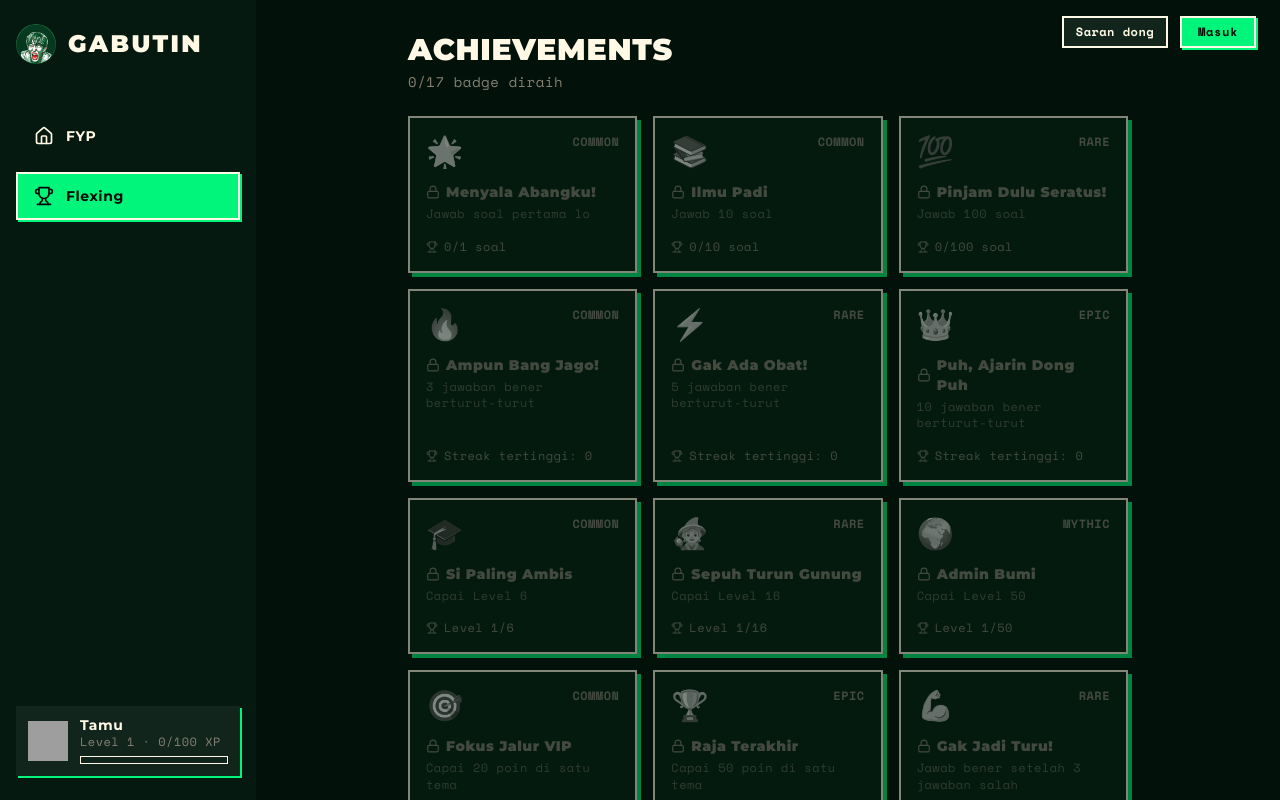
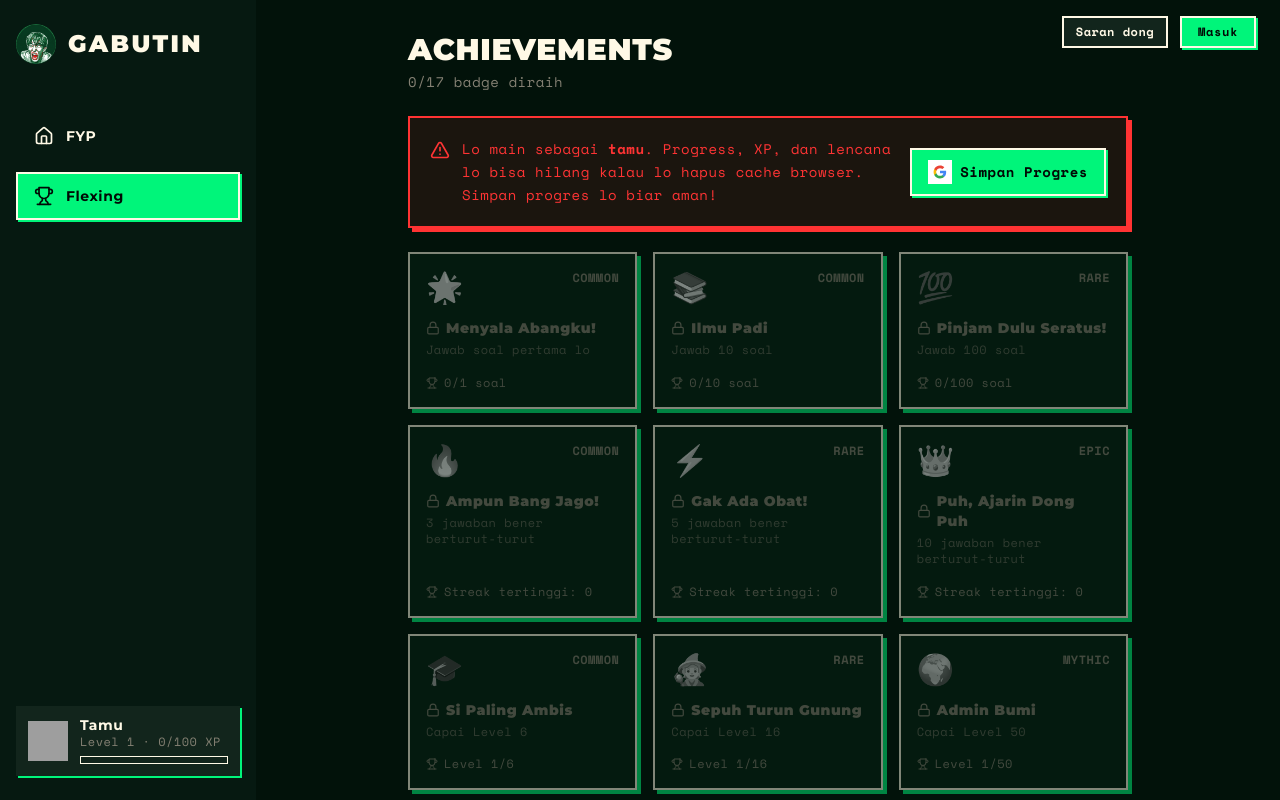
Before and after one commit to rekyb/gabutin-aja, a Next.js app: page /achievements in a window 1280 px wide. Shown: the top 800 px of the page. Built offline with nearby package versions, Linux system fonts and the light colour scheme; no server answers; grey boxes are pictures that could not be loaded.

Commit message:
feat: add guest warning prompt and save progress CTA on achievements page

```diff
--- a/src/app/achievements/AchievementsClient.tsx
+++ b/src/app/achievements/AchievementsClient.tsx
@@ -1,10 +1,11 @@
 'use client'
-import { useState, useTransition } from 'react'
+import { useState, useTransition, useEffect } from 'react'
 import { useRouter } from 'next/navigation'
-import { Trophy, Pin, PinOff, Lock } from 'lucide-react'
+import { Trophy, Pin, PinOff, Lock, AlertTriangle } from 'lucide-react'
 import { ACHIEVEMENTS } from '@/lib/achievements/definitions'
 import { pinBadge, unpinBadge } from '@/app/actions/achievements'
 import { RARITY_COLORS, RARITY_BORDER_COLORS, SHADOW_HARD, BUTTON_PRESS } from '@/lib/design-tokens'
+import { getUniqueUserId } from '@/lib/guest-state'
 import type { UserAchievementDoc } from '@/types'
 
 export interface AchievementStats {
@@ -68,6 +69,15 @@ export function AchievementsClient({ achievements, userId, stats }: Achievements
   const router = useRouter()
   const [isPending, startTransition] = useTransition()
   const [loadingKey, setLoadingKey] = useState<string | null>(null)
+  const [guestUid, setGuestUid] = useState<string | null>(null)
+
+  useEffect(() => {
+    setGuestUid(getUniqueUserId())
+  }, [])
+
+  function handleGoogleConnect(uniqueUserId: string) {
+    globalThis.location.href = `/api/auth/google?guest_uid=${uniqueUserId}`
+  }
 
   const earnedMap = new Map<string, UserAchievementDoc>()
   for (const a of achievements) {
@@ -108,6 +118,34 @@ export function AchievementsClient({ achievements, userId, stats }: Achievements
           {showcasedCount > 0 && ` · ${showcasedCount}/3 dipasang`}
         </p>
       </div>
+
+      {/* Guest warning prompt */}
+      {!userId && (
+        <div className="bg-secondary/10 border-2 border-secondary shadow-[4px_4px_0px_0px_var(--color-secondary)] p-4 md:p-5 flex flex-col md:flex-row items-start md:items-center justify-between gap-4 font-mono text-sm leading-relaxed text-secondary">
+          <div className="flex gap-3 items-start">
+            <AlertTriangle className="h-5 w-5 shrink-0 text-secondary mt-0.5" />
+            <p className="flex-1">
+              Lo main sebagai <strong>tamu</strong>. Progress, XP, dan lencana lo bisa hilang kalau lo hapus cache browser. Simpan progres lo biar aman!
+            </p>
+          </div>
+          {guestUid && (
+            <button
+              onClick={() => handleGoogleConnect(guestUid)}
+              className={`${BUTTON_PRESS} whitespace-nowrap bg-primary text-primary-foreground font-mono font-bold py-2 px-3 md:py-2.5 md:px-4 border-2 border-border flex items-center justify-center gap-2 hover:bg-primary/90 transition-colors cursor-pointer text-xs md:text-sm shrink-0`}
+            >
+              <div className="bg-white rounded-full p-0.5 shrink-0 flex items-center justify-center w-5 h-5 md:w-6 md:h-6">
+                <svg className="h-3 w-3 md:h-3.5 md:w-3.5" viewBox="0 0 24 24">
+                  <path d="M22.56 12.25c0-.78-.07-1.53-.2-2.25H12v4.26h5.92c-.26 1.37-1.04 2.53-2.21 3.31v2.77h3.57c2.08-1.92 3.28-4.74 3.28-8.09z" fill="#4285F4" />
+                  <path d="M12 23c2.97 0 5.46-.98 7.28-2.66l-3.57-2.77c-.98.66-2.23 1.06-3.71 1.06-2.86 0-5.29-1.93-6.16-4.53H2.18v2.84C3.99 20.53 7.7 23 12 23z" fill="#34A853" />
+                  <path d="M5.84 14.09c-.22-.66-.35-1.36-.35-2.09s.13-1.43.35-2.09V7.06H2.18C1.43 8.55 1 10.22 1 12s.43 3.45 1.18 4.94l2.85-2.22.81-.63z" fill="#FBBC05" />
+                  <path d="M12 5.38c1.62 0 3.06.56 4.21 1.64l3.15-3.15C17.45 2.09 14.97 1 12 1 7.7 1 3.99 3.47 2.18 7.06l3.66 2.84c.87-2.6 3.3-4.52 6.16-4.52z" fill="#EA4335" />
+                </svg>
+              </div>
+              Simpan Progres
+            </button>
+          )}
+        </div>
+      )}
 
       {/* Badge Grid */}
       <div className="grid grid-cols-1 sm:grid-cols-2 lg:grid-cols-3 gap-4">
```
Also changed, not shown: 2 other files (tests, documents, lock files or other folders).
